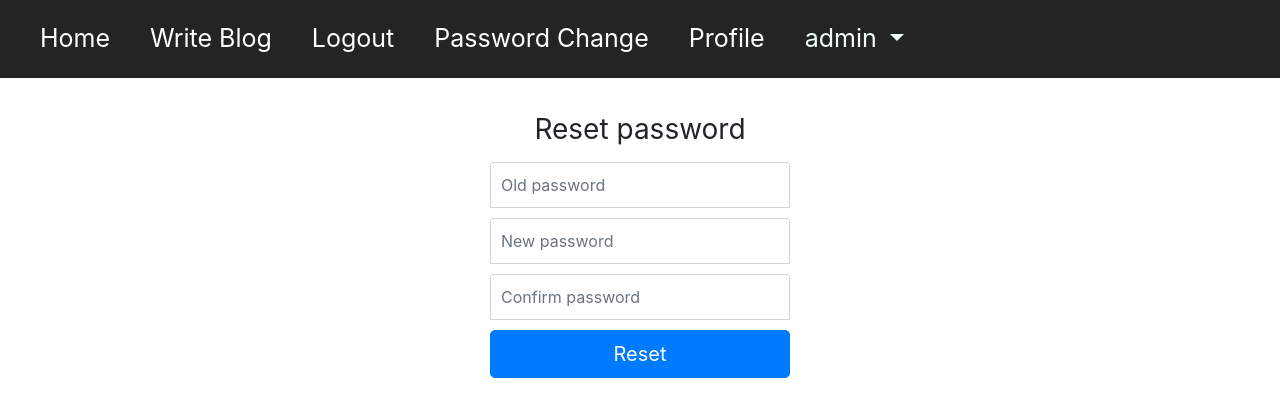
After one commit to neelrai77/blog151, a Django app: page /password_change/ in a window 1280 px wide. The commit adds this page. Shown: the top 417 px of the page. Run offline with Django 3.2, Linux system fonts and the light colour scheme; a user stored in the database is signed in; some libraries are stand-ins or nearby versions.

Commit message:
password-reset&change-features

```diff
--- a/App_Login/urls.py
+++ b/App_Login/urls.py
@@ -4,8 +4,7 @@ from . import views
 app_name='App_Login'
 urlpatterns = [
     path('signup/', views.sign_up, name = 'signup'),
-    path('signin/', views.login_page, name = 'signin'),
-    path('logout/', views.logout_user, name = 'logout'),
+    # path('signin/', views.login_page, name = 'signin'),
     path('profile/', views.profile, name = 'profile'),
     # path('change-profile/', views.user_change, name = 'signup'),
     path('password/', views.pass_change, name = 'pass_change'),
--- a/blog_151/urls.py
+++ b/blog_151/urls.py
@@ -10,10 +10,27 @@ urlpatterns = [
     path('blog_admin/', blog_site.urls),
     path('admin/', admin.site.urls),
     path('account/', include('App_Login.urls')),
+    path('accounts/', include('django.contrib.auth.urls')),
     path('social-auth/', include('social_django.urls', namespace="social")),
     path('blog/', include('App_Blog.urls')),
 
     path('', views.index, name='index'),
+
+    # Password reset links (ref: https://github.com/django/django/blob/master/django/contrib/auth/views.py)
+    path('password_change/done/', auth_views.PasswordChangeDoneView.as_view(template_name='registration/password_change_done.html'),
+        name='password_change_done'),
+
+    path('password_change/', auth_views.PasswordChangeView.as_view(template_name='registration/password_change.html'),
+        name='password_change'),
+
+    path('password_reset/done/', auth_views.PasswordResetCompleteView.as_view(template_name='registration/password_reset_done.html'),
+        name='password_reset_done'),
+
+    path('reset/<uidb64>/<token>/', auth_views.PasswordResetConfirmView.as_view(), name='password_reset_confirm'),
+    path('password_reset/', auth_views.PasswordResetView.as_view(), name='password_reset'),
+
+    path('reset/done/', auth_views.PasswordResetCompleteView.as_view(template_name='registration/password_reset_complete.html'),
+        name='password_reset_complete'),
 ]
 
 urlpatterns += staticfiles_urlpatterns()
--- a/templates/App_Blog/blog_list.html
+++ b/templates/App_Blog/blog_list.html
@@ -8,7 +8,7 @@
 <div class="container">
   <div class="row">
     <div class="col-lg-8 col-md-10 mx-auto">
-      Welcome {{ user }}
+      Welcome {{ user.username }}
       {% for Single_blog in all_blogs %}
         <div class="post-preview">
 
--- a/templates/App_Login/profile.html
+++ b/templates/App_Login/profile.html
@@ -3,6 +3,7 @@
 
 {% block body_block %}
 <h2>Profile Page</h2>
+
 {% if user.user_profile %}
 <img src="/media/{{ user.user_profile.profile_pic }}" class="rounded-circle" width="120px">
 <br><br>
--- a/templates/App_Login/signup.html
+++ b/templates/App_Login/signup.html
@@ -5,7 +5,7 @@
 {% block body_block %}
 {% if registered %}
 <div class="alert alert-success">
-  Account Created Successfully <a href="{% url 'App_Login:signin' %}">Login Here </a>
+  Account Created Successfully <a href="{% url 'login' %}">Login Here </a>
 </div>
 {% else %}
 
@@ -16,7 +16,7 @@
   <button type="submit" class="btn btn-success btn-sm">Create Account</button>
 </form>
 <br>
-<p>Already have an account? <a href="{% url 'App_Login:signin' %}">Login Here</a></p>
+<p>Already have an account? <a href="{% url 'login' %}">Login Here</a></p>
 
 {% endif %}
 {% endblock %}
--- a/templates/base.html
+++ b/templates/base.html
@@ -30,7 +30,10 @@
           </li>
 
           <li class="nav-item active">
-            <a class="nav-link" href="{% url 'App_Login:logout' %}">Logout</a>
+            <a class="nav-link" href="{% url 'logout' %}">Logout</a>
+          </li>
+          <li class="nav-item active">
+            <a class="nav-link" href="{% url 'password_change' %}">Password Change</a>
           </li>
           <li class="nav-item active">
             <a class="nav-link" href="{% url 'App_Login:profile' %}">Profile</a>
@@ -41,7 +44,7 @@
             <a class="nav-link" href="{% url 'App_Login:signup' %}">Sign Up</a>
           </li>
           <li class="nav-item active">
-            <a class="nav-link" href="{% url 'App_Login:signin' %}">Login</a>
+            <a class="nav-link" href="{% url 'login' %}">Login</a>
           </li>
           {% endif %}
         </ul>
@@ -53,7 +56,7 @@
           <div class="dropdown-menu">
             <a class="dropdown-item" href="{% url 'App_Blog:my_blogs' %}">My Blog</a>
             <a class="dropdown-item" href="{% url 'App_Login:profile' %}">Your Profile</a>
-            <a class="dropdown-item" href="{% url 'App_Login:logout' %}">Logout</a>
+            <a class="dropdown-item" href="{% url 'logout' %}">Logout</a>
 
         </div>
       </div>
--- a/templates/App_Login/login.html
+++ b/templates/registration/login.html
@@ -1,4 +1,3 @@
-
 {% extends 'base.html' %}
 {% load static %}
 {% load crispy_forms_tags %}
@@ -9,7 +8,8 @@
 <form method="post">
     {{ form|crispy }}
     {% csrf_token %}
-    <button type="submit" class="btn btn-primary btn-sm"></button>
+    <button type="submit" class="btn btn-primary btn-sm">Login</button>
+    <p>Forgot pass? <a href="{% url 'password_reset' %}">Reset Password</a></p>
 </form>
 <div class="row">
     <div class="col-md-8 mx-auto social-container my-2 order-md-1">
--- /dev/null
+++ b/templates/registration/password_change.html
@@ -0,0 +1,53 @@
+{% extends 'base.html' %}
+
+{% block body_block %}
+<style type="text/css">
+  .form-signin {
+    width: 100%;
+    max-width: 330px;
+    padding: 15px;
+    margin: auto;
+  }
+  .form-signin .checkbox {
+    font-weight: 400;
+  }
+  .form-signin .form-control {
+    position: relative;
+    box-sizing: border-box;
+    height: auto;
+    padding: 10px;
+    font-size: 16px;
+  }
+  .form-signin .form-control:focus {
+    z-index: 2;
+  }
+  .form-signin input[type="password"] {
+    margin-bottom: 10px;
+    border-bottom-right-radius: 0;
+    border-bottom-left-radius: 0;
+  }
+
+  .h3{
+    text-align: center;
+  }
+</style>
+
+
+<form method="POST" class="form-signin">{% csrf_token %}
+  <h1 class="h3 mb-3 font-weight-normal">Reset password</h1>
+    <input name="old_password" class="form-control" placeholder="Old password" type="password" id="id_old_password" required="true">
+    <input name="new_password1" class="form-control" placeholder="New password" type="password" id="id_new_password1" required="true">
+    <input name="new_password2" class="form-control" placeholder="Confirm password" type="password" id="id_new_password2" required="true">
+
+    {% for field in form %}
+      {% for error in field.errors %}
+        <p style="color: red">{{ error }}</p>
+      {% endfor %}
+    {% endfor %}
+
+  <button class="btn btn-lg btn-primary btn-block" type="submit">Reset</button>
+</form>
+
+
+
+{% endblock %}
--- /dev/null
+++ b/templates/registration/password_reset_subject.html
@@ -0,0 +1 @@
+CodingWithMitch password reset
```
Also changed, not shown: App_Login/views.py (+25 -16 lines), blog_151/settings.py (+8 -2 lines), templates/registration/password_change_done.html (added, +11 -0 lines), templates/registration/password_reset_complete.html (added, +12 -0 lines), templates/registration/password_reset_done.html (added, +19 -0 lines), templates/registration/password_reset_email.html (added, +12 -0 lines), templates/registration/password_reset_form.html (added, +46 -0 lines), db.sqlite3.
